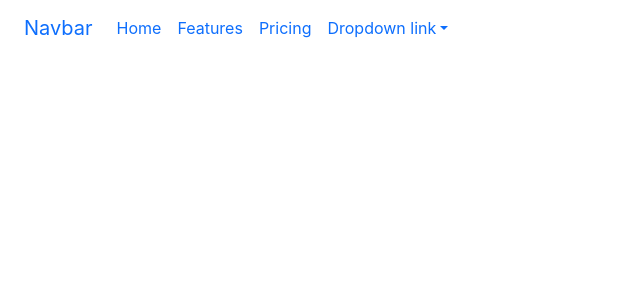
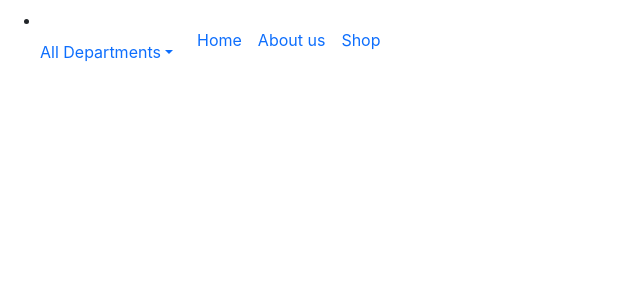
Before and after one commit to dharshanamanoharan/ecommerceapi, a React (Create React App) app: page / in a window 1280 px wide. Shown: the top 300 px of the page, without its empty margins (0-640 px from the left). Built offline with nearby package versions, Linux system fonts and the light colour scheme.

Commit message:
modified

```diff
--- a/src/Components/Header.js
+++ b/src/Components/Header.js
@@ -20,7 +20,17 @@ const Header=()=>{
         <section className="container-fluid">
             <nav class="navbar navbar-expand-lg bg-body-tertiary">
                 <div class="container-fluid">
-                    <a class="navbar-brand" href="#">Navbar</a>
+                    <li class="nav-item dropdown">
+                        <a class="nav-link dropdown-toggle" href="#" role="button" data-bs-toggle="dropdown" aria-expanded="false">
+                            All Departments
+                        </a>
+                        <ul class="dropdown-menu">
+                            <li><a class="dropdown-item" href="#">Chikki</a></li>
+                            <li><a class="dropdown-item" href="#">Dry Fruit Roll</a></li>
+                            <li><a class="dropdown-item" href="#">Fudge</a></li>
+                            <li><a class="dropdown-item" href="#">Namkeen</a></li>
+                        </ul>
+                    </li>
                     <button class="navbar-toggler" type="button" data-bs-toggle="collapse" data-bs-target="#navbarNavDropdown" aria-controls="navbarNavDropdown" aria-expanded="false" aria-label="Toggle navigation">
                         <span class="navbar-toggler-icon"></span>
                     </button>
@@ -30,20 +40,10 @@ const Header=()=>{
                                 <a class="nav-link active" aria-current="page" href="#">Home</a>
                             </li>
                             <li class="nav-item">
-                        <a class="nav-link" href="#">Features</a>
+                                <a class="nav-link" href="#">About us</a>
                             </li>
                             <li class="nav-item">
-                        <a class="nav-link" href="#">Pricing</a>
-                        </li>
-                        <li class="nav-item dropdown">
-                        <a class="nav-link dropdown-toggle" href="#" role="button" data-bs-toggle="dropdown" aria-expanded="false">
-                            Dropdown link
-                        </a>
-                        <ul class="dropdown-menu">
-                            <li><a class="dropdown-item" href="#">Action</a></li>
-                            <li><a class="dropdown-item" href="#">Another action</a></li>
-                            <li><a class="dropdown-item" href="#">Something else here</a></li>
-                        </ul>
+                                <a class="nav-link" href="#">Shop</a>
                             </li>
                         </ul>
                     </div>
```
Lines whose indentation alone changed are shown as unchanged.
